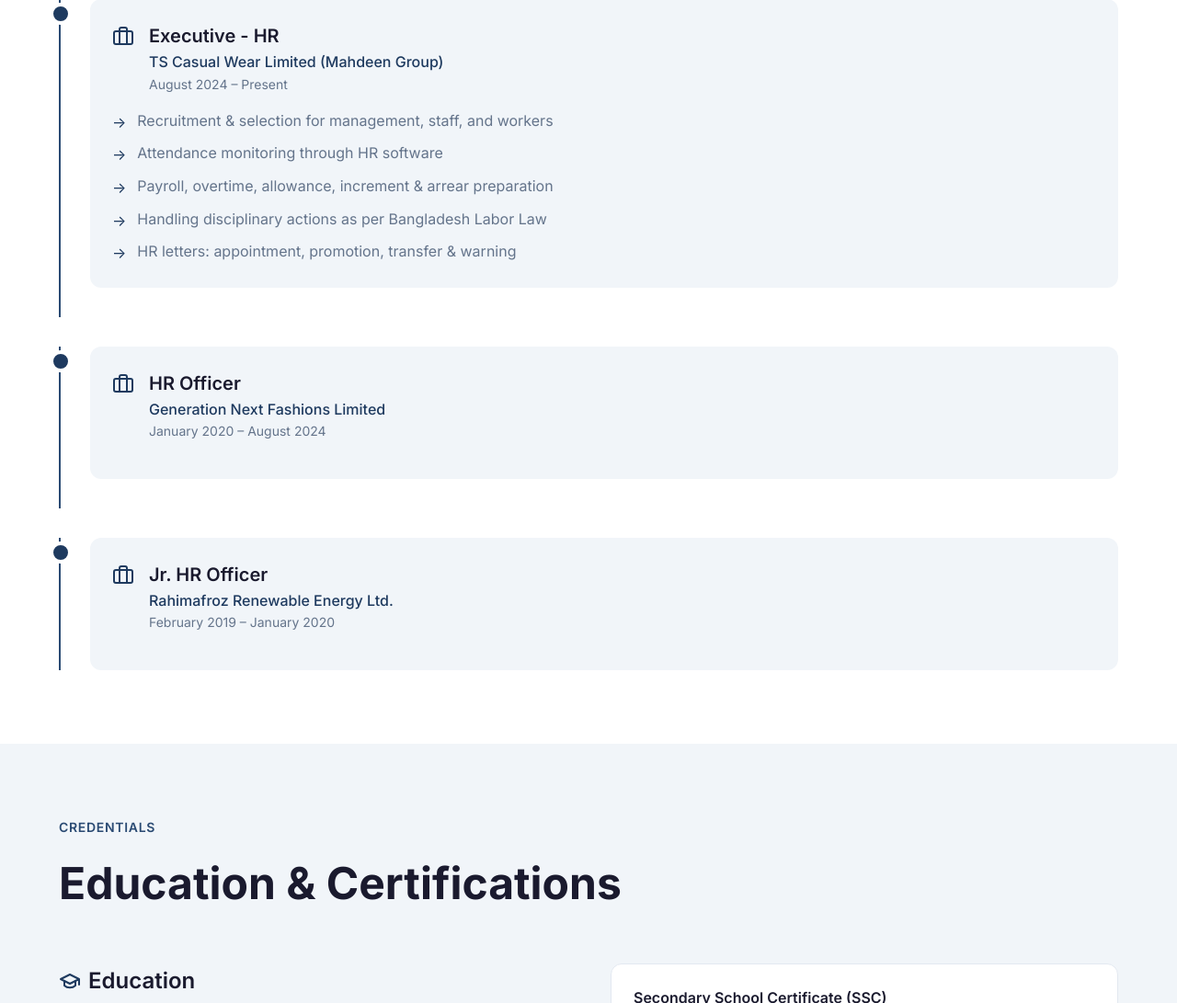
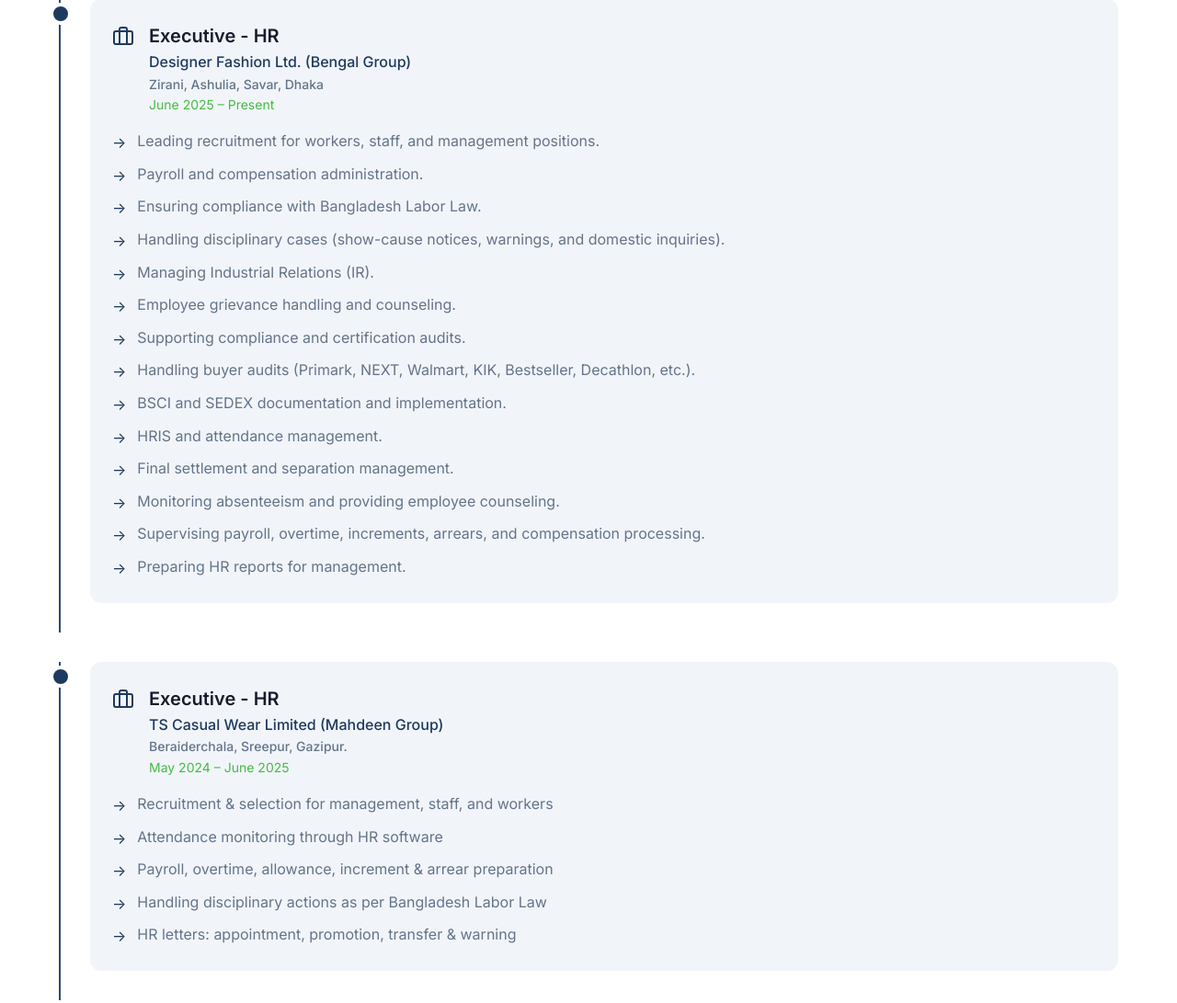
Before and after one commit to SpnKhan/Portfolio-Tarikul-Islam, a plain HTML site: page index.html in a window 1280 px wide. Shown: the part 2441-3532 px from the top of the page at 92% size. Drawn offline with Linux system fonts and the light colour scheme.

Commit message:
update profile

```diff
--- a/index.html
+++ b/index.html
@@ -275,11 +275,11 @@
             >
               <h3 class="skill-card-title">Technical & Tools</h3>
               <ul class="skill-list">
-                <li><span class="skill-dot"></span>HR Software (Unisoft)</li>
-                <li><span class="skill-dot"></span>Microsoft Word & Excel</li>
+                <li><span class="skill-dot"></span>MS Office (Advanced Excel, Word)</li>
+                <li><span class="skill-dot"></span>HRIS (Unisoft, Kormee)</li>
+                <li><span class="skill-dot"></span>BGMEA Software</li>
                 <li>
-                  <span class="skill-dot"></span>Payroll & Attendance Software
-                </li>
+                  <span class="skill-dot"></span>Attendance & Payroll Systems</li>
                 <li>
                   <span class="skill-dot"></span>Internet & Email Communication
                 </li>
@@ -327,9 +327,100 @@
                   <div>
                     <h3 class="timeline-title">Executive - HR</h3>
                     <p class="timeline-company">
+                      Designer Fashion Ltd. (Bengal Group)
+                    </p>
+                    <p style="font-weight: 500;"class="timeline-duration">
+                      Zirani, Ashulia, Savar, Dhaka
+                    </p>
+                    <p class="timeline-duration" style="color: rgb(69, 187, 69);">
+                      June 2025 – Present
+                    </p>
+                  </div>
+                </div>
+                <ul class="timeline-list">
+                  <li>
+                    <span class="arrow">→</span>Leading recruitment for workers, staff, and management positions.
+                  </li>
+                  <li>
+                    <span class="arrow">→</span>Payroll and compensation administration.
+                  </li>
+                  <li>
+                    <span class="arrow">→</span>Ensuring compliance with Bangladesh Labor Law.
+                  </li>
+                  <li>
+                    <span class="arrow">→</span>Handling disciplinary cases (show-cause notices, warnings, and domestic inquiries).
+                  </li>
+                  <li>
+                    <span class="arrow">→</span>Managing Industrial Relations (IR).
+                  </li>
+                  <li>
+                    <span class="arrow">→</span>Employee grievance handling and counseling.
+                  </li>
+                  <li>
+                    <span class="arrow">→</span>Supporting compliance and certification audits.
+                  </li>
+                  <li>
+                    <span class="arrow">→</span>Handling buyer audits (Primark, NEXT, Walmart, KIK, Bestseller, Decathlon, etc.).
+                  </li>
+                  <li>
+                    <span class="arrow">→</span>BSCI and SEDEX documentation and implementation.
+                  </li>
+                  <li>
+                    <span class="arrow">→</span>HRIS and attendance management.
+                  </li>
+                  <li>
+                    <span class="arrow">→</span>Final settlement and separation management.
+                  </li>
+                  <li>
+                    <span class="arrow">→</span>Monitoring absenteeism and providing employee counseling.
+                  </li>
+                  <li>
+                    <span class="arrow">→</span>Supervising payroll, overtime, increments, arrears, and compensation processing.
+                  </li>
+                  <li>
+                    <span class="arrow">→</span>Preparing HR reports for management.
+                  </li>
+                </ul>
+              </div>
+            </div>
+            <!-- Experience 2 -->
+            <div class="timeline-item animate-slide-up">
+              <div class="timeline-dot"></div>
+              <div class="timeline-content">
+                <div class="timeline-header">
+                  <svg
+                    class="timeline-icon"
+                    xmlns="http://www.w3.org/2000/svg"
+                    width="24"
+                    height="24"
+                    viewBox="0 0 24 24"
+                    fill="none"
+                    stroke="currentColor"
+                    stroke-width="2"
+                    stroke-linecap="round"
+                    stroke-linejoin="round"
+                  >
+                    <rect
+                      x="2"
+                      y="7"
+                      width="20"
+                      height="14"
+                      rx="2"
+                      ry="2"
+                    ></rect>
+                    <path d="M16 21V5a2 2 0 0 0-2-2h-4a2 2 0 0 0-2 2v16"></path>
+                  </svg>
+                  <div>
+                    <h3 class="timeline-title">Executive - HR</h3>
+                    <p class="timeline-company">
                       TS Casual Wear Limited (Mahdeen Group)
                     </p>
-                    <p class="timeline-duration">August 2024 – Present</p>
+                    <p style="font-weight: 500;"class="timeline-duration">
+                      Beraiderchala, Sreepur, Gazipur.
+                    </p>
+                    <p class="timeline-duration" style="color: rgb(69, 187, 69);">
+                      May 2024 – June 2025
+                    </p>
                   </div>
                 </div>
                 <ul class="timeline-list">
@@ -356,7 +447,7 @@
                 </ul>
               </div>
             </div>
-            <!-- Experience 2 -->
+            <!-- Experience 3 -->
             <div
               class="timeline-item animate-slide-up"
               style="animation-delay: 0.1s"
@@ -391,7 +482,12 @@
                     <p class="timeline-company">
                       Generation Next Fashions Limited
                     </p>
-                    <p class="timeline-duration">January 2020 – August 2024</p>
+                    <p style="font-weight: 500;"class="timeline-duration">
+                      Dhonaid, Yerpur, Savar, Dhaka.
+                    </p>
+                    <p class="timeline-duration" style="color: rgb(69, 187, 69);">
+                      January 2019 – May 2024
+                    </p>
                   </div>
                 </div>
                 <!-- <ul class="timeline-list">
@@ -414,7 +510,7 @@
                 </ul> -->
               </div>
             </div>
-            <!-- Experience 3 -->
+            <!-- Experience 4 -->
             <div
               class="timeline-item animate-slide-up"
               style="animation-delay: 0.2s"
@@ -449,8 +545,11 @@
                     <p class="timeline-company">
                       Rahimafroz Renewable Energy Ltd.
                     </p>
-                    <p class="timeline-duration">
-                      February 2019 – January 2020
+                    <p style="font-weight: 500;"class="timeline-duration">
+                      Norshinghopur, Ashulia, Savar, Dhaka.
+                    </p>
+                    <p class="timeline-duration" style="color: rgb(69, 187, 69);">
+                      January 2018 – December 2018
                     </p>
                   </div>
                 </div>
@@ -1383,7 +1482,7 @@
           </div>
         </div>
         <div class="footer-bottom">
-          <p>© <span id="currentYear"></span> 2025. All rights reserved.</p>
+          <p>© <span id="currentYear"></span> 2026. All rights reserved.</p>
           <p>
             Designed and built with
             <a href="https://tinsights.vercel.app/" target="_blank"
```
